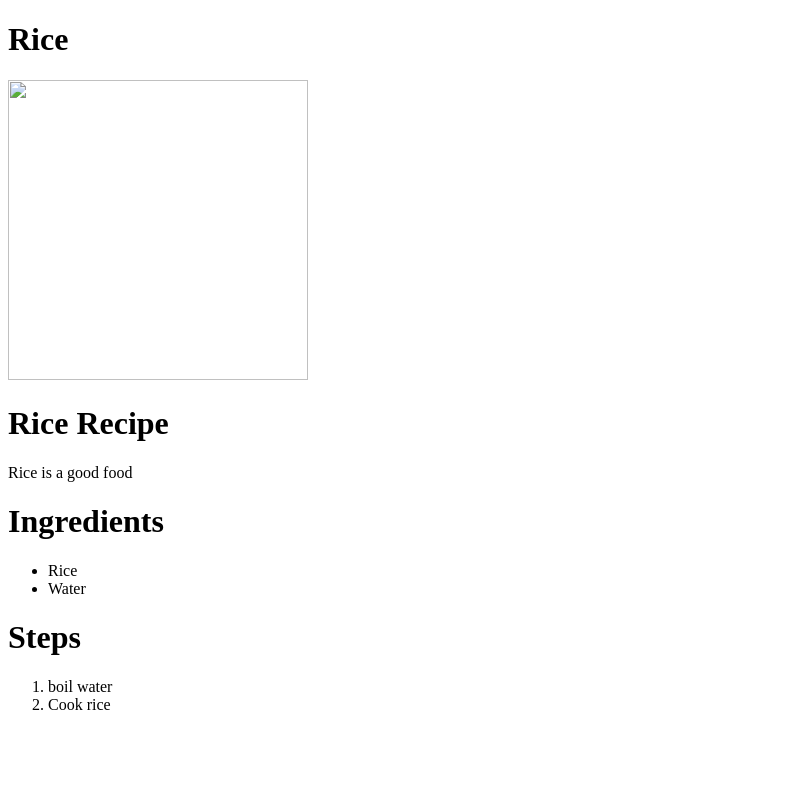
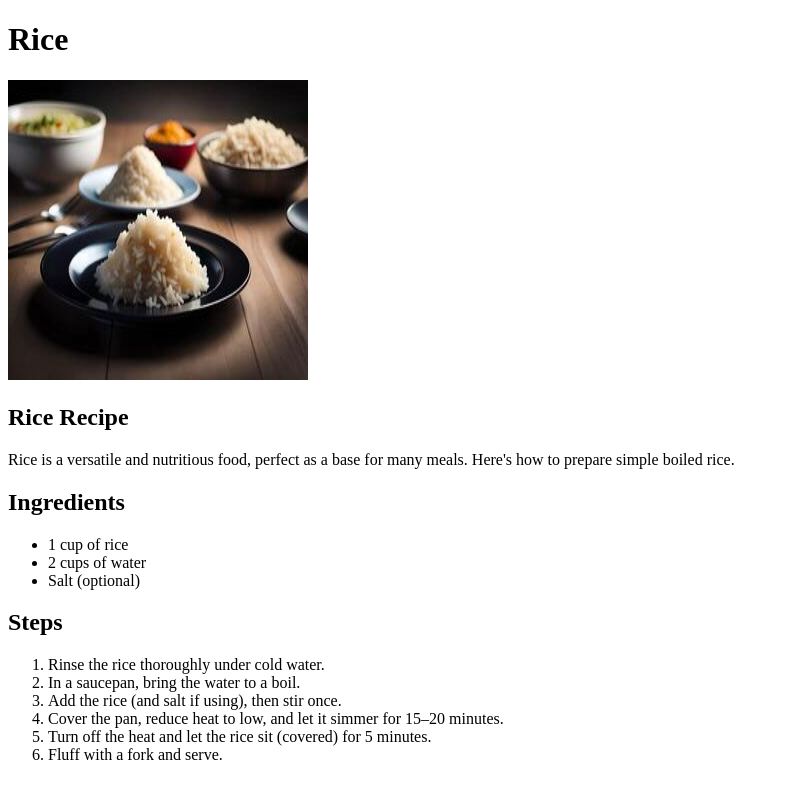
Before and after one commit to Thomsen-Codes/odin-recipes, a plain HTML site: page recipes/rice.html in a window 1280 px wide. Shown: the whole page, without its empty margins (0-785 px from the left). Drawn offline with Linux system fonts and the light colour scheme.

Commit message:
Add better recipe and images for rice and sukuma

```diff
--- a/recipes/rice.html
+++ b/recipes/rice.html
@@ -7,18 +7,36 @@
   </head>
   <body>
     <h1>Rice</h1>
-    <img src="" alt="" width="300" height="300" />
-    <h1>Rice Recipe</h1>
-    <p>Rice is a good food</p>
-    <h1>Ingredients</h1>
+    <img
+      src="../images/rice.jpg"
+      alt="Cooked white rice"
+      width="300"
+      height="300"
+    />
+
+    <h2>Rice Recipe</h2>
+    <p>
+      Rice is a versatile and nutritious food, perfect as a base for many meals.
+      Here's how to prepare simple boiled rice.
+    </p>
+
+    <h2>Ingredients</h2>
     <ul>
-      <li>Rice</li>
-      <li>Water</li>
+      <li>1 cup of rice</li>
+      <li>2 cups of water</li>
+      <li>Salt (optional)</li>
     </ul>
-    <h1>Steps</h1>
+
+    <h2>Steps</h2>
     <ol>
-      <li>boil water</li>
-      <li>Cook rice</li>
+      <li>Rinse the rice thoroughly under cold water.</li>
+      <li>In a saucepan, bring the water to a boil.</li>
+      <li>Add the rice (and salt if using), then stir once.</li>
+      <li>
+        Cover the pan, reduce heat to low, and let it simmer for 15–20 minutes.
+      </li>
+      <li>Turn off the heat and let the rice sit (covered) for 5 minutes.</li>
+      <li>Fluff with a fork and serve.</li>
     </ol>
   </body>
 </html>
```
Also changed, not shown: index.html (+2 -2 lines), recipes/sukuma.html (+36 -0 lines), images/rice.jpg (added), images/sukuma.jpg (added).
